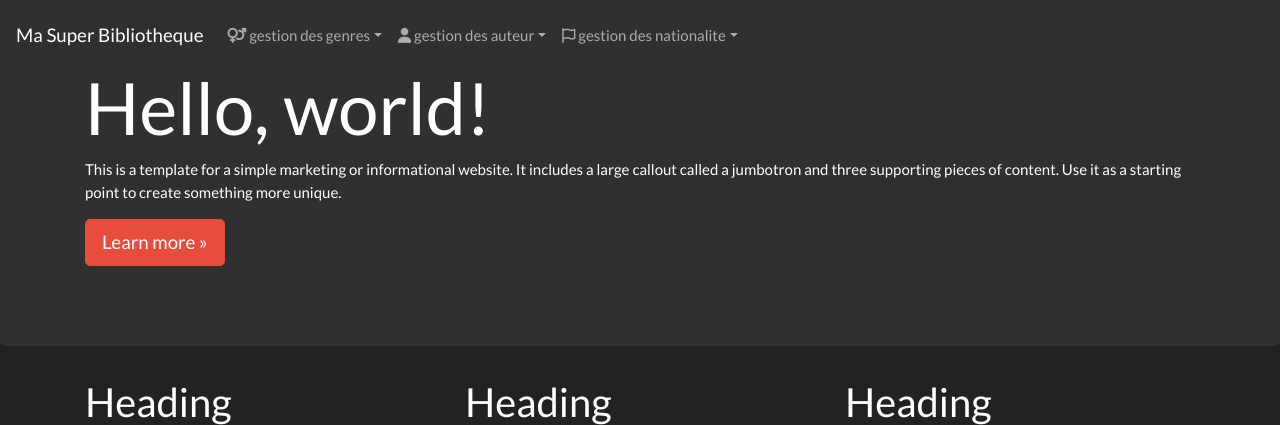
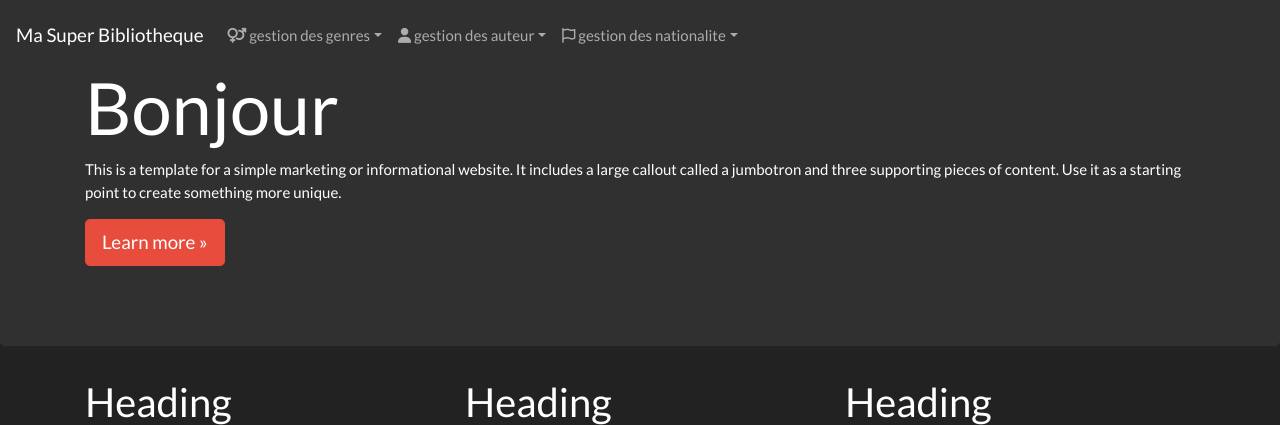
Before and after one commit to tidjani783/TP3-PHP, a PHP site: page / in a window 1280 px wide. Shown: the top 425 px of the page. Run offline with PHP 8.4, Linux system fonts and the light colour scheme; some libraries are stand-ins or nearby versions.

Commit message:
changtitre

```diff
--- a/index.php
+++ b/index.php
@@ -8,7 +8,7 @@
   <!-- Main jumbotron for a primary marketing message or call to action -->
   <div class="jumbotron">
     <div class="container">
-      <h1 class="display-3">Hello, world!</h1>
+      <h1 class="display-3">Bonjour</h1>
       <p>This is a template for a simple marketing or informational website. It includes a large callout called a jumbotron and three supporting pieces of content. Use it as a starting point to create something more unique.</p>
       <p><a class="btn btn-danger btn-lg" href="#" role="button">Learn more &raquo;</a></p>
     </div>
```
